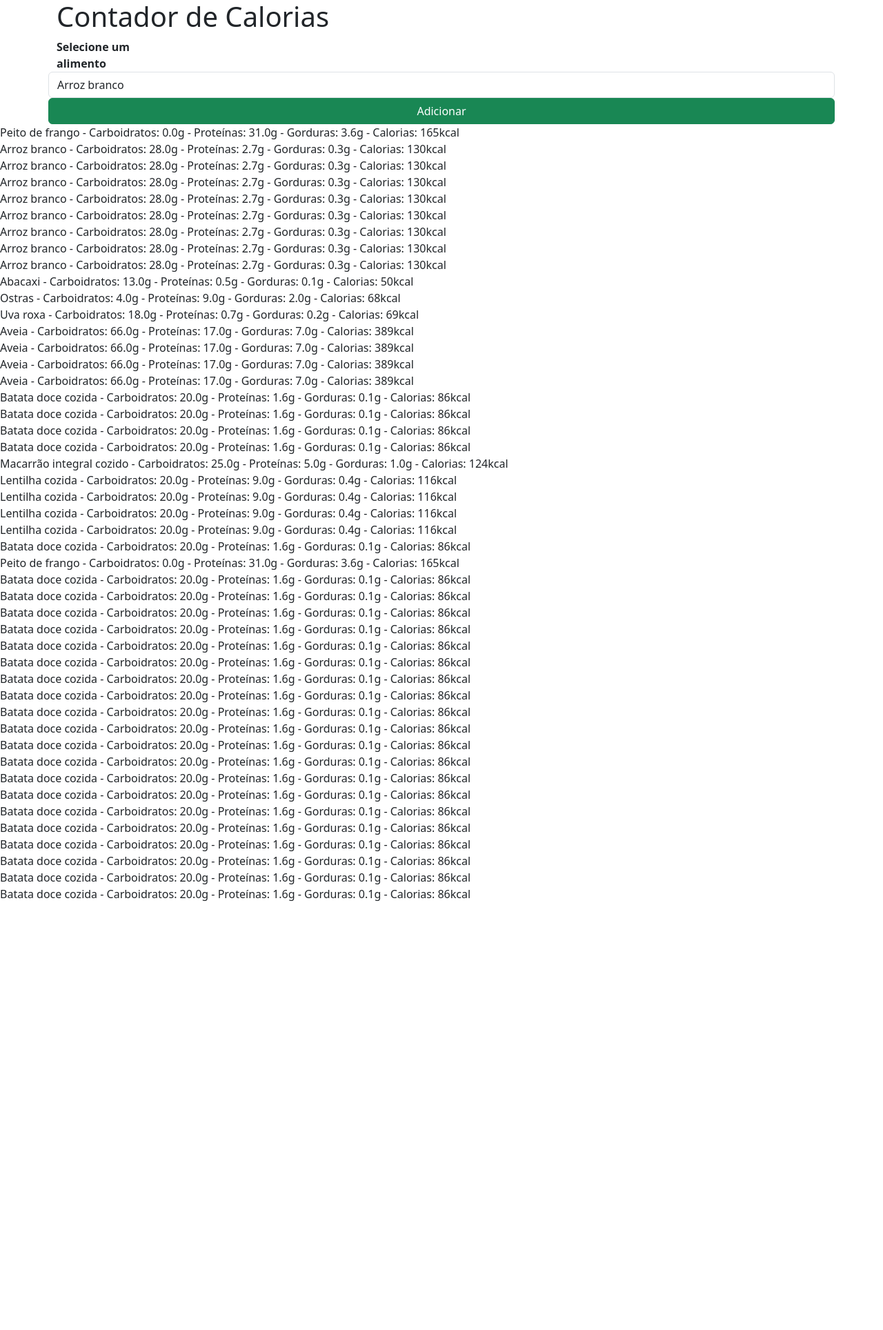
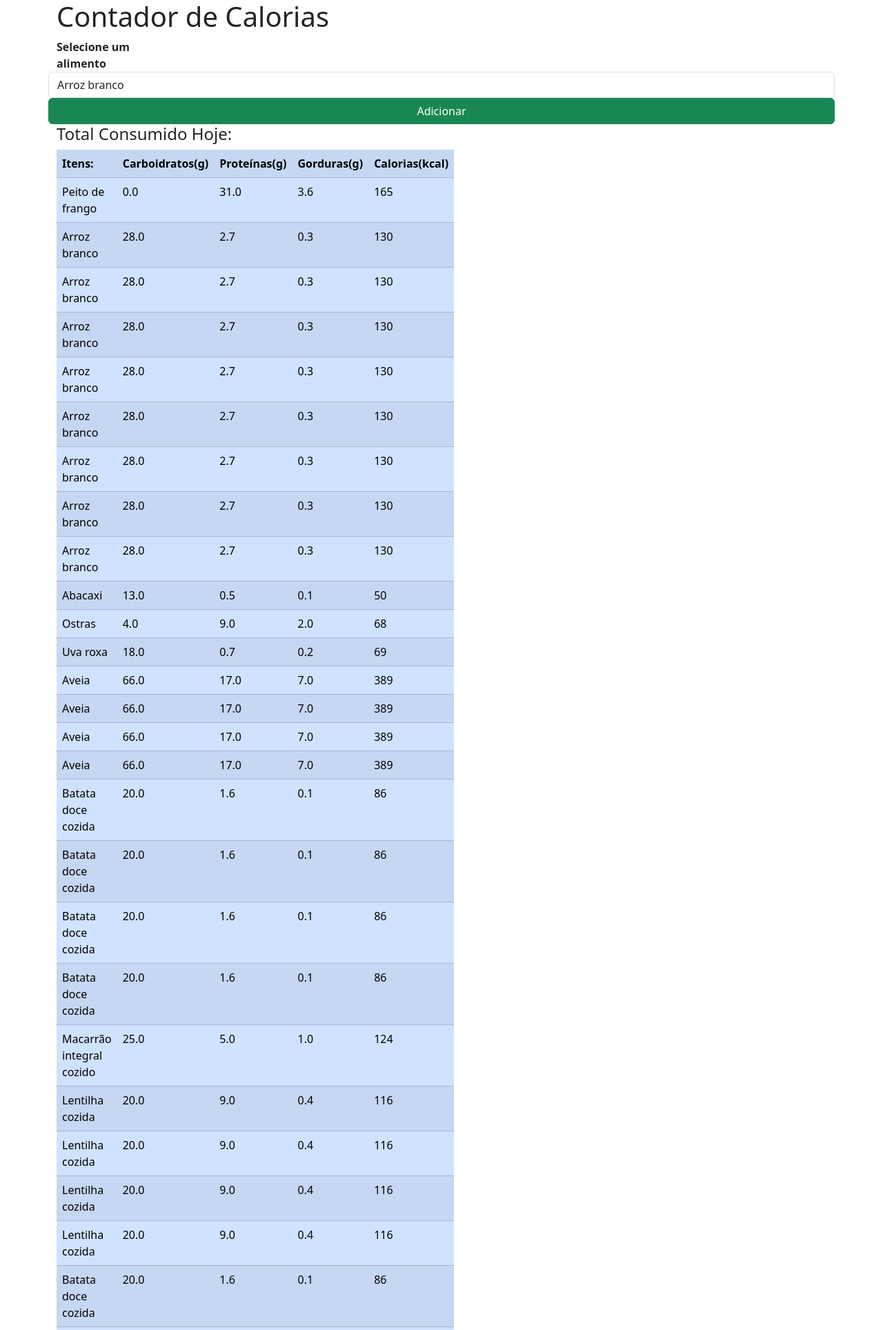
Before and after one commit to Lucassderezende/django-contador-calorias, a Django app: page / in a window 1280 px wide. Shown: the top 1928 px of the page at 69% size. Before the commit the page ends 1306 px from the top, so only its background shows below. Run offline with Django 4.2, Linux system fonts and the light colour scheme; a user stored in the database is signed in; data comes from the database, SQL or seed files in the repository; both versions use the stored data as it was after the commit.

Commit message:
feat: exibe alimentos ingeridos em tabela com macronutrientes

```diff
--- a/contador_de_calorias/templates/contador_de_calorias/index.html
+++ b/contador_de_calorias/templates/contador_de_calorias/index.html
@@ -31,14 +31,35 @@
                 </form>
             </div>
         </div>
+        <div class="row">
+            <div class="col-md-6">
+                <div>
+                    <h4>Total Consumido Hoje:</h4>
+                </div>
+                <table id="tabela" class="table table-striped table-primary">
+                    <thead class="bg-primary"></thead>
+                        <tr>
+                            <th>Itens:</th>
+                            <th>Carboidratos(g)</th>
+                            <th>Proteínas(g)</th>
+                            <th>Gorduras(g)</th>
+                            <th>Calorias(kcal)</th>
+                        </tr>
+                    </thead>
+                        {% for ar in alimentos_registrados %}
+                        <tr>
+                            <td>{{ar.alimento_ingerido.nome}}</td>
+                            <td>{{ar.alimento_ingerido.carboidratos}}</td>
+                            <td>{{ar.alimento_ingerido.proteinas}}</td>
+                            <td>{{ar.alimento_ingerido.gorduras}}</td>
+                            <td>{{ar.alimento_ingerido.calorias}}</td>
+                        </tr>
+                        {% endfor %}
+                </table>
+            </div>
+            <div class="col-md-5 offset-1">
+            </div>
+        </div>
     </div>
-    {% for ar in alimentos_registrados %}
-        {{ar.alimento_ingerido.nome}} -
-        Carboidratos: {{ar.alimento_ingerido.carboidratos}}g -
-        Proteínas: {{ar.alimento_ingerido.proteinas}}g -
-        Gorduras: {{ar.alimento_ingerido.gorduras}}g -
-        Calorias: {{ar.alimento_ingerido.calorias}}kcal
-        </br>
-    {% endfor %}
 </body>
 </html>
```
Also changed, not shown: db.sqlite3.
